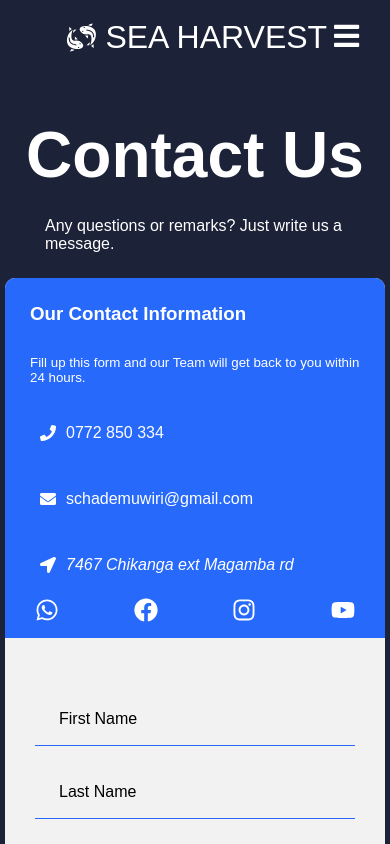
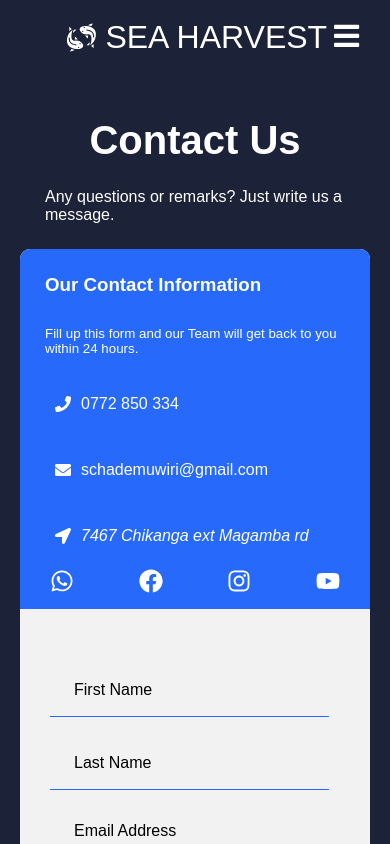
Before and after one commit to jchademwiri/mr-fish, a React (Create React App) app: page /contact in a window 390 px wide. Shown: the top 844 px of the page. Built offline with nearby package versions, Linux system fonts and the light colour scheme.

Commit message:
some mobile responsice adjustment from feedback

```diff
--- a/src/components/ContactDetails/ContactDetails.css
+++ b/src/components/ContactDetails/ContactDetails.css
@@ -84,7 +84,7 @@ button .full_width {
 
 .form {
 	position: relative;
-	width: 20rem;
+	width: 90%;
 	height: 3rem;
 	margin: 10px;
 }
@@ -150,6 +150,7 @@ textarea {
 @media screen and (max-width: 991px) {
 	.main-container {
 		grid-template-columns: 1fr;
+		width: 80%;
 	}
 
 	.left-container {
@@ -160,12 +161,19 @@ textarea {
 	.conact-details-container {
 		width: 100%;
 	}
+
+	.conact-details-container > h1 {
+		font-size: 40px;
+	}
 	textarea {
 		height: 100px;
 	}
 }
 
 @media screen and (max-width: 768px) {
+	.main-container {
+		width: 100%;
+	}
 	.contained {
 		grid-template-columns: 1fr;
 	}
--- a/src/components/ContactDetails/index.js
+++ b/src/components/ContactDetails/index.js
@@ -88,6 +88,7 @@ const ContactDetails = () => {
 									id='firstname'
 									autoComplete='off'
 									placeholder=' '
+									required
 								/>
 								<label className='form__label' htmlFor='firstname'>
 									First Name
@@ -101,6 +102,7 @@ const ContactDetails = () => {
 									id='lastname'
 									autoComplete='off'
 									placeholder=' '
+									required
 								/>
 								<label className='form__label' htmlFor='lastname'>
 									Last Name
@@ -116,6 +118,7 @@ const ContactDetails = () => {
 									id='email'
 									autoComplete='off'
 									placeholder=' '
+									required
 								/>
 								<label className='form__label' htmlFor='email'>
 									Email Address
@@ -129,6 +132,7 @@ const ContactDetails = () => {
 									id='phone_number'
 									autoComplete='off'
 									placeholder=' '
+									required
 								/>
 								<label className='form__label' htmlFor='phone_number'>
 									Phone Number
@@ -144,6 +148,7 @@ const ContactDetails = () => {
 								className='text__area'
 								name='message'
 								id='message'
+								required
 								placeholder='Enter Your Message here'></textarea>
 						</div>
 						<Button buttonSize='btn--wide' buttonColor='blue' type='submit'>
--- a/src/components/Hero/Hero.css
+++ b/src/components/Hero/Hero.css
@@ -8,13 +8,13 @@
 	align-items: center;
 	box-shadow: inset 0 0 0 1000px rgba(0, 0, 0, 0.5);
 	object-fit: contain;
+	text-align: center;
 }
 
 .hero-container > h1 {
 	color: #fff;
 	font-size: 80px;
 	margin-top: -80px;
-	text-align: center;
 }
 
 .hero-container > p {
--- a/src/components/Info/Data.js
+++ b/src/components/Info/Data.js
@@ -34,7 +34,7 @@ export const homeObjThree = {
 	lightText: true,
 	lightTextDesc: true,
 	topLine: 'Prepare it the way you like',
-	headline: 'Super fast and Testy',
+	headline: 'Tasty & Delicious',
 	description:
 		"Get everything set up and ready in under 10 minutes. All you need to do is add your information and you're ready to go.",
 	buttonLabel: 'Start Now',
```
